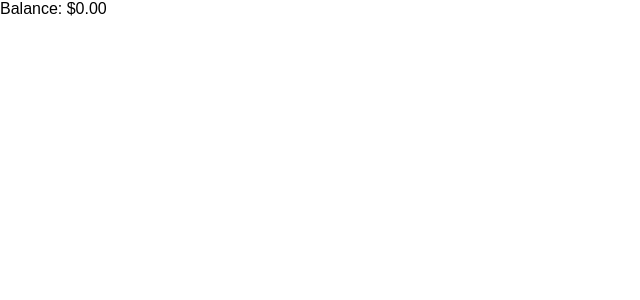
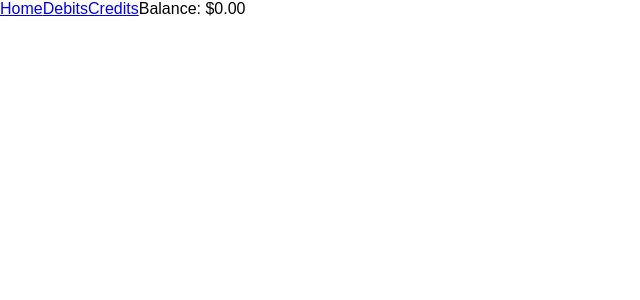
Before and after one commit to jonabantao/SECA-homework, a React (Create React App) app in the folder W3D2/bank-of-react/: page /account in a window 1280 px wide. Shown: the top 300 px of the page, without its empty margins (0-640 px from the left). Built offline with nearby package versions, Linux system fonts and the light colour scheme; no server answers.

Commit message:
Add temporarily links to account balance component

```diff
--- a/W3D2/bank-of-react/src/components/AccountBalance.js
+++ b/W3D2/bank-of-react/src/components/AccountBalance.js
@@ -1,7 +1,11 @@
 import React from 'react';
+import { NavLink } from 'react-router-dom';
 
 const AccountBalance = ({ currentBalance }) => (
   <div>
+    <NavLink to="/account/home">Home</NavLink>
+    <NavLink to="/account/debits">Debits</NavLink>
+    <NavLink to="/account/credits">Credits</NavLink>
     Balance: ${currentBalance}
   </div>
 );
```
